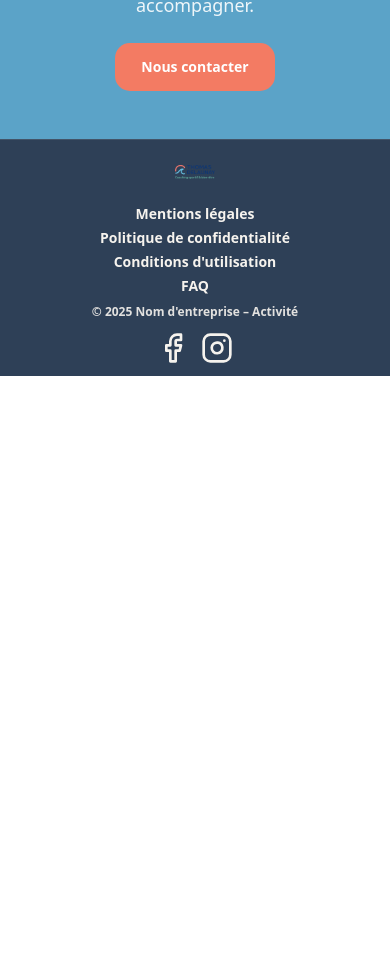
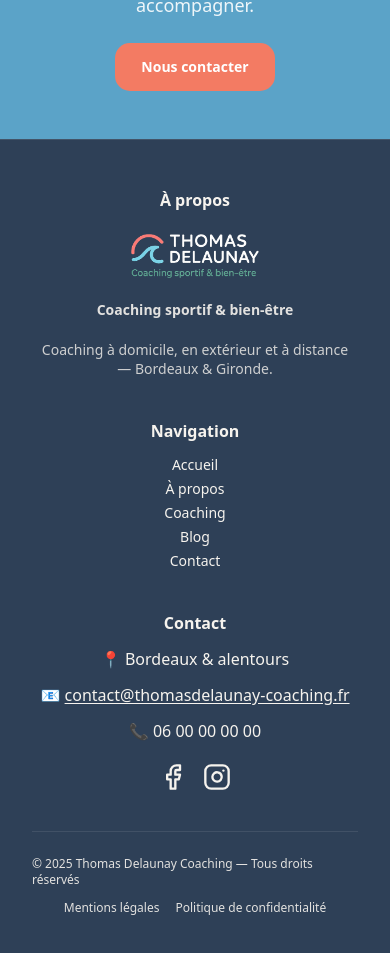
Before and after one commit to julienlisita/thomas-delaunay-website, a Next.js app: page / in a window 390 px wide. Shown: the part 3857-4810 px from the top of the page. Before the commit the page ends 4233 px from the top, so only its background shows below. Built offline with nearby package versions, Linux system fonts and the light colour scheme.

Commit message:
feat: implement responsive header with logo, nav and contact

```diff
--- a/src/components/layout/Footer.css
+++ b/src/components/layout/Footer.css
@@ -1,28 +1,61 @@
-/* src/components/layout/footer.css */
-
+/* ----------- Structure globale ----------- */
 .footer {
-  @apply flex flex-col space-y-3
-         sm:flex-row sm:space-y-0
-         justify-between items-center
-         px-4 py-3;
-  background-color: var(--color-footer-bg);
-  border-top: 1px solid var(--color-footer-border);
+  @apply bg-[var(--color-footer-bg)] text-[var(--color-footer-text)]
+         border-t border-[var(--color-footer-border)]
+         px-8 sm:px-12 lg:px-20 py-12 flex flex-col space-y-10;
 }
 
-.footer-logo {
-  @apply relative h-10 w-10 sm:h-12 sm:w-12;
+/* Contenu principal */
+.footer-content {
+  @apply flex flex-col sm:grid sm:grid-cols-3 gap-10;
 }
 
+/* Colonne générique */
+.footer-col {
+  @apply flex flex-col items-center sm:items-start text-center sm:text-left;
+  --footer-stack: 0.75rem; /* default vertical spacing (~space-y-3) */
+}
+
+/* Gère l'espacement entre tous les enfants */
+.footer-col > * + * {
+  margin-top: var(--footer-stack);
+}
+
+/* Ajustement spécifique à la colonne "À propos" */
+.footer-about {
+  --footer-stack: 1.25rem; /* ~space-y-5, équilibre le logo */
+}
+
+/* ----------- Titre ----------- */
+.footer-title {
+  @apply text-base font-bold;
+  margin-bottom: 0;
+  color: var(--color-footer-text);
+}
+
+/* ----------- Logo ----------- */
+.footer-logo {
+  @apply relative h-12 w-32 sm:h-14 sm:w-40;
+}
+
+/* ----------- Texte ----------- */
+.footer-slogan {
+  @apply text-sm font-semibold opacity-90;
+}
+
+.footer-description {
+  @apply text-sm opacity-80 leading-snug max-w-xs;
+}
+
+/* ----------- Navigation ----------- */
 .footer-links {
-  @apply font-bold text-sm
-         flex flex-col sm:flex-row items-center
-         space-y-1 sm:space-y-0 sm:space-x-4
-         text-center mb-2;
+  @apply flex flex-col space-y-1 text-sm;
 }
 
 .footer-links a {
   color: var(--color-footer-text);
   text-decoration: none;
+  transition: color 0.25s ease;
 }
 
 .footer-links a:hover {
@@ -31,22 +64,47 @@
   text-underline-offset: 3px;
 }
 
-.footer-copy {
-  @apply font-bold text-xs sm:text-sm text-center;
+/* ----------- Contact ----------- */
+.footer-contact-item a {
   color: var(--color-footer-text);
-  opacity: 0.9;
+  text-decoration: underline;
+  text-underline-offset: 2px;
 }
 
+/* ----------- Réseaux sociaux ----------- */
 .footer-socials {
-  @apply flex items-center space-x-3;
+  @apply flex items-center justify-center sm:justify-start space-x-4 pt-2;
 }
 
 .footer-icon {
-  @apply w-8 h-8 sm:w-10 sm:h-10 transition;
+  @apply w-7 h-7 transition;
   color: var(--color-footer-icon);
-  transition: color 0.25s ease;
 }
 
 .footer-icon:hover {
   color: var(--color-footer-icon-hover);
 }
+
+/* ----------- Ligne + bas de page ----------- */
+.footer-bottom {
+  @apply border-t border-[var(--color-footer-border)]
+         pt-6 mt-4 flex flex-col sm:flex-row justify-between items-center text-xs opacity-90;
+}
+
+.footer-copy {
+  @apply text-left w-full sm:w-auto;
+}
+
+.footer-legal {
+  @apply flex space-x-4 mt-3 sm:mt-0;
+}
+
+.footer-legal a {
+  color: var(--color-footer-text);
+  text-decoration: none;
+}
+
+.footer-legal a:hover {
+  text-decoration: underline;
+  text-underline-offset: 3px;
+}
--- a/src/components/layout/Footer.tsx
+++ b/src/components/layout/Footer.tsx
@@ -1,5 +1,3 @@
-// src/components/layout/Footer.tsx
-
 'use client';
 
 import Link from 'next/link';
@@ -10,36 +8,80 @@ import './Footer.css';
 export default function Footer() {
   return (
     <footer className="footer">
-      {/* Logo */}
-      <div className="footer-logo">
-        <Image
-          src="/images/logo.png"
-          alt="Logo"
-          fill
-          sizes="(max-width: 768px) 100px, (max-width: 1024px) 120px, 140px"
-          style={{ objectFit: 'contain' }}
-        />
+      <div className="footer-content">
+        {/* Bloc 1 : À propos */}
+        <div className="footer-col footer-about">
+          <h4 className="footer-title">À propos</h4>
+          <div className="footer-logo">
+            <Image
+              src="/images/logo-white.png"
+              alt="Logo Thomas Delaunay Coaching"
+              fill
+              style={{ objectFit: 'contain' }}
+              sizes="(max-width: 768px) 120px, (max-width: 1024px) 140px, 160px"
+              priority
+            />
+          </div>
+          <p className="footer-slogan">Coaching sportif & bien-être</p>
+          <p className="footer-description">
+            Coaching à domicile, en extérieur et à distance — Bordeaux & Gironde.
+          </p>
+        </div>
+
+        {/* Bloc 2 : Navigation */}
+        <div className="footer-col footer-nav">
+          <h4 className="footer-title">Navigation</h4>
+          <ul className="footer-links">
+            <li>
+              <Link href="/">Accueil</Link>
+            </li>
+            <li>
+              <Link href="/about">À propos</Link>
+            </li>
+            <li>
+              <Link href="/coaching">Coaching</Link>
+            </li>
+            <li>
+              <Link href="/blog">Blog</Link>
+            </li>
+            <li>
+              <Link href="/contact">Contact</Link>
+            </li>
+          </ul>
+        </div>
+
+        {/* Bloc 3 : Contact */}
+        <div className="footer-col footer-contact">
+          <h4 className="footer-title">Contact</h4>
+          <p className="footer-contact-item">📍 Bordeaux & alentours</p>
+          <p className="footer-contact-item">
+            📧{' '}
+            <a href="mailto:contact@thomasdelaunay-coaching.fr">
+              contact@thomasdelaunay-coaching.fr
+            </a>
+          </p>
+          <p className="footer-contact-item">📞 06 00 00 00 00</p>
+
+          <div className="footer-socials">
+            <a href="#" target="_blank" rel="noopener noreferrer" aria-label="Facebook">
+              <FiFacebook className="footer-icon" />
+            </a>
+            <a href="#" target="_blank" rel="noopener noreferrer" aria-label="Instagram">
+              <FiInstagram className="footer-icon" />
+            </a>
+          </div>
+        </div>
       </div>
 
-      {/* Navigation */}
-      <div className="footer-center">
-        <nav className="footer-links">
+      {/* Ligne + Bas de page */}
+      <div className="footer-bottom">
+        <p className="footer-copy">
+          © {new Date().getFullYear()} Thomas Delaunay Coaching — Tous droits réservés
+        </p>
+        <nav className="footer-legal">
           <Link href="/legal/imprint">Mentions légales</Link>
           <Link href="/legal/privacy">Politique de confidentialité</Link>
-          <Link href="/legal/term">Conditions d'utilisation</Link>
-          <Link href="/faq">FAQ</Link>
         </nav>
-        <p className="footer-copy">© 2025 Nom d'entreprise – Activité</p>
-      </div>
-
-      {/* Réseaux sociaux */}
-      <div className="footer-socials">
-        <a href="#" target="_blank" rel="noopener noreferrer">
-          <FiFacebook className="footer-icon" />
-        </a>
-        <a href="#" target="_blank" rel="noopener noreferrer">
-          <FiInstagram className="footer-icon" />
-        </a>
       </div>
     </footer>
   );
```
Also changed, not shown: public/images/logo-white.png (added).
